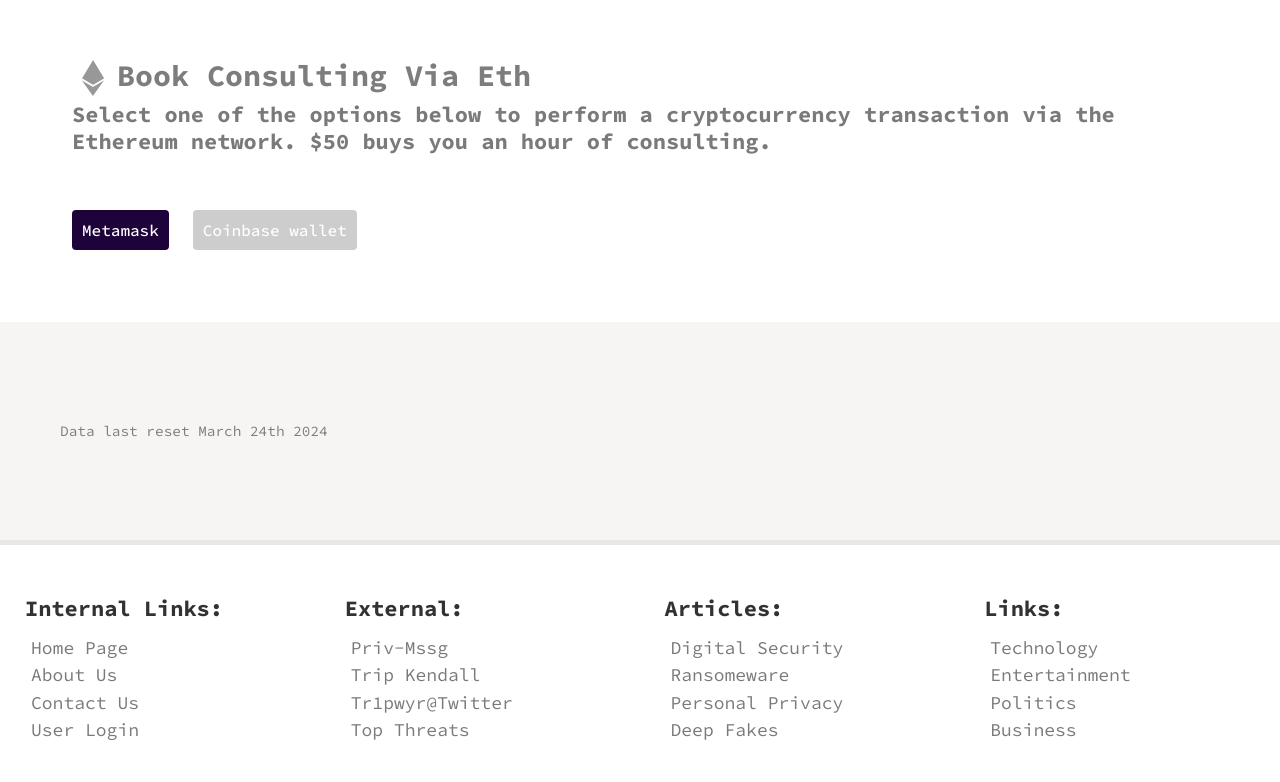
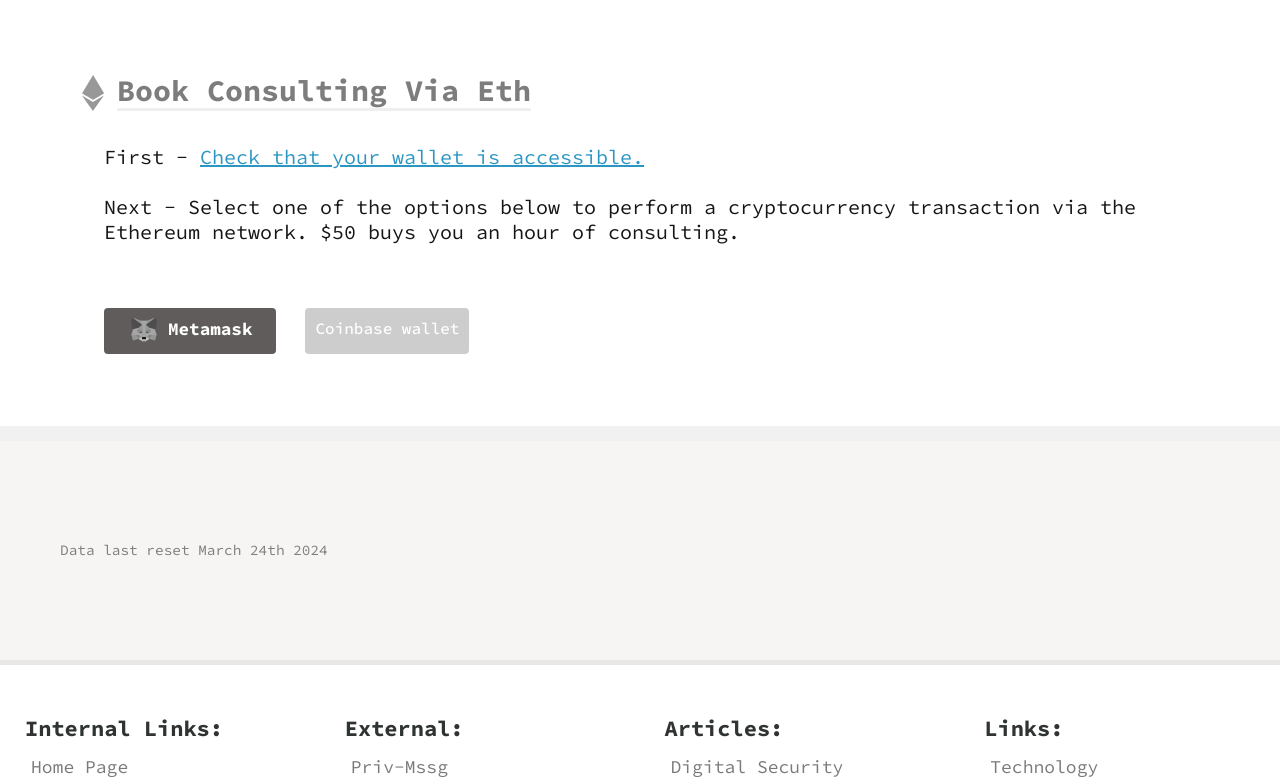
Before and after one commit to tr1pwyr/vuedash, a Vue app: page /more in a window 1280 px wide. Shown: the part 1008-1790 px from the top of the page. Built offline with nearby package versions, Linux system fonts and the light colour scheme; no server answers; some icons are missing.

Commit message:
Almost blu

```diff
--- a/src/components/layout/TheHeader.vue
+++ b/src/components/layout/TheHeader.vue
@@ -63,7 +63,7 @@
 }
 
 .brand:hover {
-  background-image: linear-gradient(to bottom left, transparent 50%, #1e033a 50%), linear-gradient(#1e033a, #1e033a), linear-gradient(#1e033a, #1e033a);
+  background-image: linear-gradient(to bottom left, transparent 50%, #2c96c3 50%), linear-gradient(#2c96c3, #2c96c3), linear-gradient(#2c96c3, #2c96c3);
   background-size: 25px 25px, 100% 100%, 100% 100%;
   background-position: 100% 0%, -25px 0%, 100% 25px;
   background-repeat: no-repeat;
--- a/src/components/shared/DataTable.vue
+++ b/src/components/shared/DataTable.vue
@@ -68,7 +68,7 @@
 
 a.table-link:hover {
   color: #fff;
-  background-color: #1e033a;
+  background-color: #2c96c3;
   border-radius: .3rem;
 }
 
--- a/src/components/shared/EthPayment.vue
+++ b/src/components/shared/EthPayment.vue
@@ -7,12 +7,23 @@
         <h3>Book Consulting Via Eth</h3>
       </div>
 
-      <h5 class="pb-5">Select one of the options below to perform a cryptocurrency transaction via the Ethereum
-        network. $50 buys you an hour of consulting. </h5>
+      <ul class="steps">
+        <li>
+          First - <a @click="checkIfWalletConnected" class="wallet-check">
+            Check that your wallet is accessible.
+          </a>
+        </li>
+        <li class="pb-5">
+          Next - Select one of the options below to perform a cryptocurrency transaction via the Ethereum
+          network. $50 buys you an hour of consulting.
+        </li>
+      </ul>
+
       <div class="d-flex gap-4">
-        <button @click="checkWalletConnected" class="py-2 btn btn-primary d-flex">
-          <!-- <img src="/images/metamask-logo.png" class="w-6 me-3" alt=""> -->
-          Metamask</button>
+        <button @click="checkWalletConnected" id="meta-mask-button" class="py-2 px-4 btn btn-secondary d-flex">
+          <img src="/images/metamask-logo.png" class="me-2 btn-icon" alt="">
+          Metamask
+        </button>
         <button class="py-2 btn btn-secondary d-flex disabled">
           <!-- <img src="@/assets/logos/coinbase-logo.svg"
             class="w-6 me-3" alt="">  -->
@@ -103,8 +114,7 @@
 <script setup>
 import { ref } from 'vue';
 import Web3 from 'web3';
-// const config = useRuntimeConfig();
-
+import Swal from "sweetalert2";
 let connected = ref(false);
 let checkoutStep = ref(false);
 let updateModal = ref(0);
@@ -119,7 +129,23 @@
 const itemPriceInWei = "2536783359"; // 49.99$ in wei (at time of dev)
 let buyerEmail = ref('');
 
-checkIfWalletConnected();
+const handleNoWallet = async () => {
+	Swal.fire({
+  title: "No Wallet Found",
+  text: "Is MetaMask Installed?",
+  icon: "question"
+});
+}
+
+const handleHasWallet = async () => {
+	Swal.fire({
+  title: "Wallet Found!",
+  text: "Please choose one of the buttons below",
+  icon: "info"
+});
+}
+
+// checkIfWalletConnected();
 
 function checkIfWalletConnected() {
 
@@ -134,11 +160,13 @@
     })
     ) {
       connected.value = true;
+      handleHasWallet();
     } else {
       connected.value = false;
     }
   } catch (error) {
     console.log(error)
+    handleNoWallet();
   }
 
 }
@@ -163,9 +191,7 @@
         });
 
     });
-  } else if (window.web3) {
-    window.web3 = new Web3(window.web3.currentProvider);
-    connected = true;
+  } else if (window.web3) {secondary
 
     // Force update of the modal
     updateModal.value++;
@@ -203,13 +229,31 @@
 
 <style scoped>
 
+#meta-mask-button{
+  font-weight:700!important;
+  font-size: 1.1rem;
+  margin-left: 2rem;
+}
+
+.dark h3{
+  border-bottom: 3px solid #22222269;
+}
+
+h3{
+  border-bottom: 3px solid #22222212;
+}
+
 #EthPay{
   background-color: #ffffff;
   margin: 100px 0;
+  border-top: 15px solid #dcdcdc66;
+  border-bottom: 15px solid #dcdcdc66;
 }
 
 .dark #EthPay{
   background-color: #0c0c0c;
+  border-top: 15px solid #23232366;
+  border-bottom: 15px solid #23232366;
 }
 
 #eth-icon{
@@ -228,9 +272,29 @@
   opacity: .4
 }
 
+
+.wallet-check{
+  color:#2c96c3!important;
+  cursor:pointer;
+}
+
+.dark .wallet-check{
+  color:#6ab5db!important;
+}
+
+ul.steps li {
+  font-size: 1.25rem;
+  list-style-type: none;
+  padding-top: 25px;
+}
+
 .button-custom {
   background-color: #5554d4;
   color: #fff;
+}
+
+.btn-icon{
+  margin-top: -2px;
 }
 
 .disabled-custom {
--- a/src/views/HomePage.vue
+++ b/src/views/HomePage.vue
@@ -92,7 +92,6 @@
   BIconGraphDown,
   BIconHddNetworkFill,
   BIconIncognito,
-  BIconExclamationOctagonFill,
   BIconExclamationTriangleFill
 } from "bootstrap-icons-vue";
 import { nextTick, ref } from 'vue';
```
Also changed, not shown: public/images/metamask-logo.png, src/style.css.
